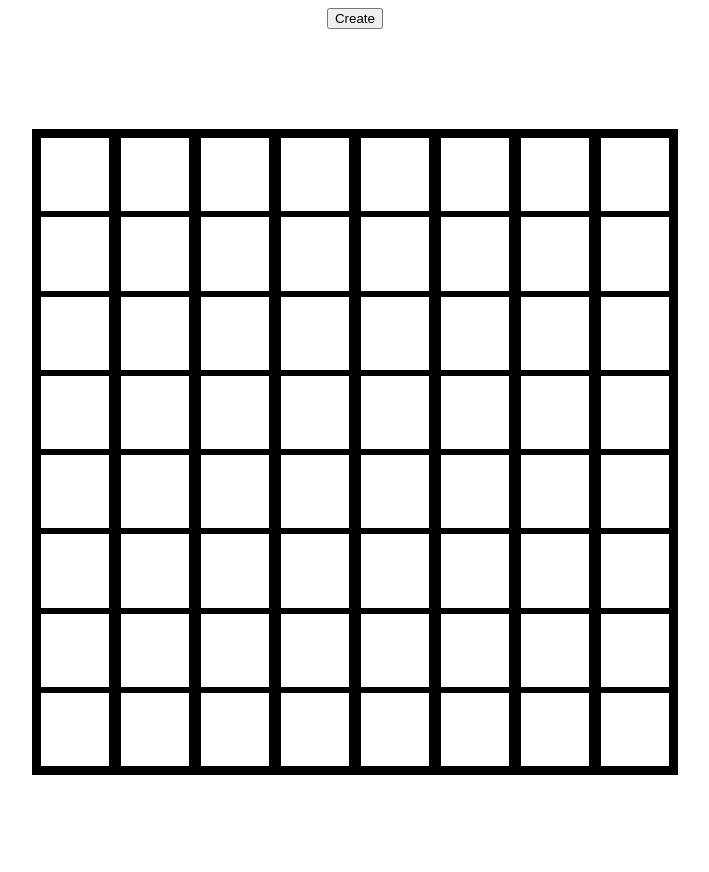
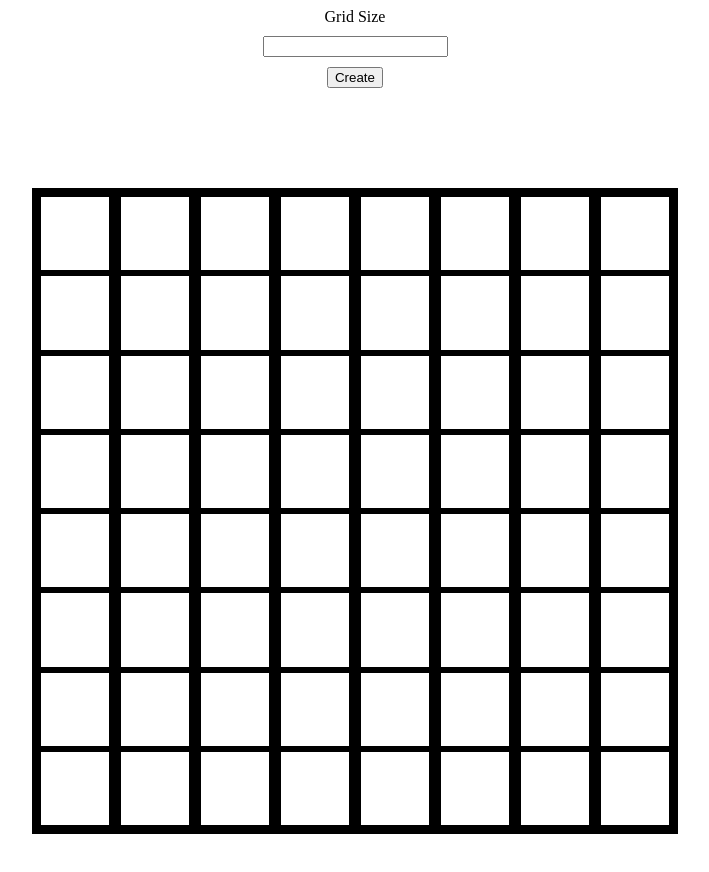
Before and after one commit to Namik02/etch-a-sketch, a plain HTML site: page index.html in a window 1280 px wide. Shown: the whole page, without its empty margins (285-994 px from the left). Drawn offline with Linux system fonts and the light colour scheme.

Commit message:
Size section and input/button Started

```diff
--- a/index.html
+++ b/index.html
@@ -9,7 +9,11 @@
     <script src="script.js" defer></script>
 </head>
 <body>
-    <button>Create</button>
+    <div id="sizeSection">
+        <label>Grid Size</label>
+        <input type="number" id="sizeInput">
+        <button id="sizeButton">Create</button>
+    </div>
     <div id="grid"></div>
 </body>
 </html>
--- a/script.js
+++ b/script.js
@@ -1,20 +1,12 @@
-const grid = document.querySelector('#grid')
-
-// for (let i = 0; i < 8; i++) {
-//     const horizontalBox = document.createElement('div');
-//     horizontalBox.classList.add('horizontalBox');
-//     grid.appendChild(horizontalBox);
-// }
-
-// const inner = document.querySelector('.horizontalBox')
-
-// for (let i = 0; i < 8; i++) {
-//     const verticalBox = document.createElement('div');
-//     verticalBox.classList.add('verticalBox')
-//     inner.appendChild(verticalBox);
-// }
+const sizeButton = document.querySelector('#sizeButton');
+sizeButton.addEventListener('click', () => {
+    const numb = document.querySelector('#sizeInput').value
+    console.log(numb)
+})
 
 
+
+const grid = document.querySelector('#grid')
 
 for (let i = 1; i < 9; i++) {
     let outerBox = 'oBox' + i
@@ -40,6 +32,10 @@ for (let i = 1; i < 9; i++) {
 
 
 
+
+
+
+
 // const qwe = document.querySelector('.box7')
 // const ex1 = document.createElement('p');
 // ex1.classList.add('ex1');
--- a/style.css
+++ b/style.css
@@ -3,6 +3,13 @@ body {
     flex-direction: column;
     align-items: center;
     justify-content: center;
+}
+
+#sizeSection {
+    display: flex;
+    flex-direction: column;
+    align-items: center;
+    gap: 10px;
 }
 
 #grid {
```
